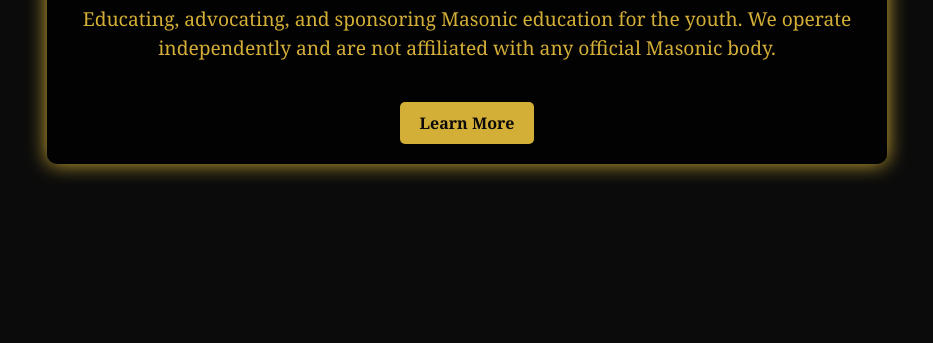
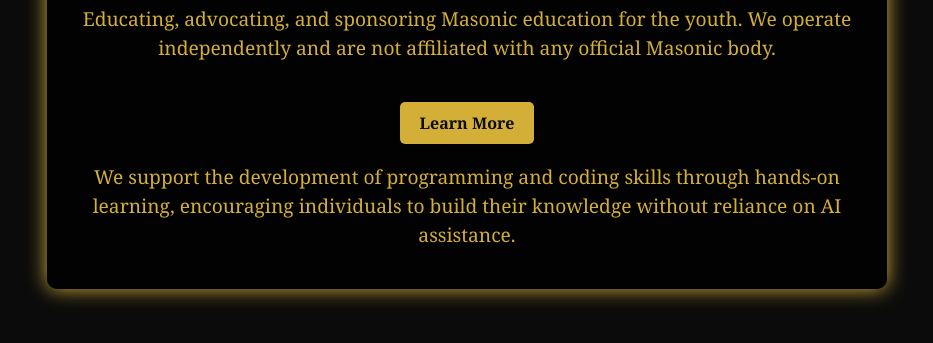
Before and after one commit to N0TLuck0xF/The-G-Order, a plain HTML site: page index.html in a window 1280 px wide. Shown: the part 319-662 px from the top of the page, without its empty margins (173-1106 px from the left). Drawn offline with Linux system fonts and the light colour scheme.

Commit message:
Update index.html

```diff
--- a/index.html
+++ b/index.html
@@ -49,6 +49,8 @@
         <p>Educating, advocating, and sponsoring Masonic education for the youth.
            We operate independently and are not affiliated with any official Masonic body.</p>
         <a href="#" class="button">Learn More</a>
+            <p>We support the development of programming and coding skills through hands-on learning,
+           encouraging individuals to build their knowledge without reliance on AI assistance.</p>
     </div>
 </body>
 </html>
```
